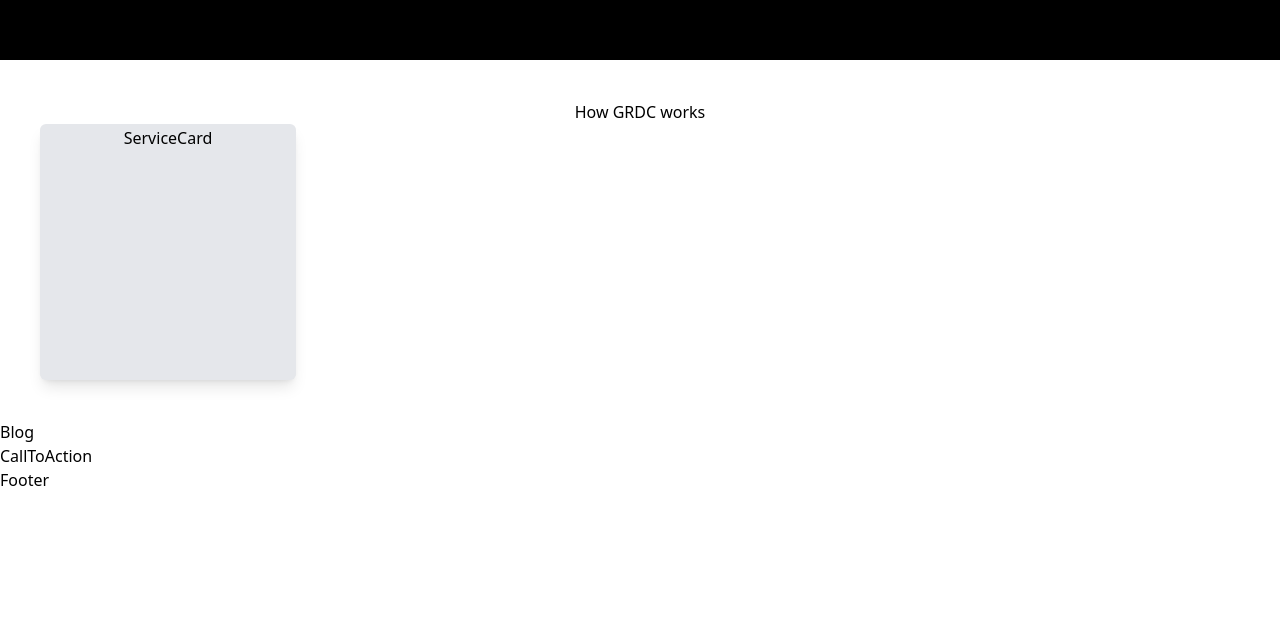
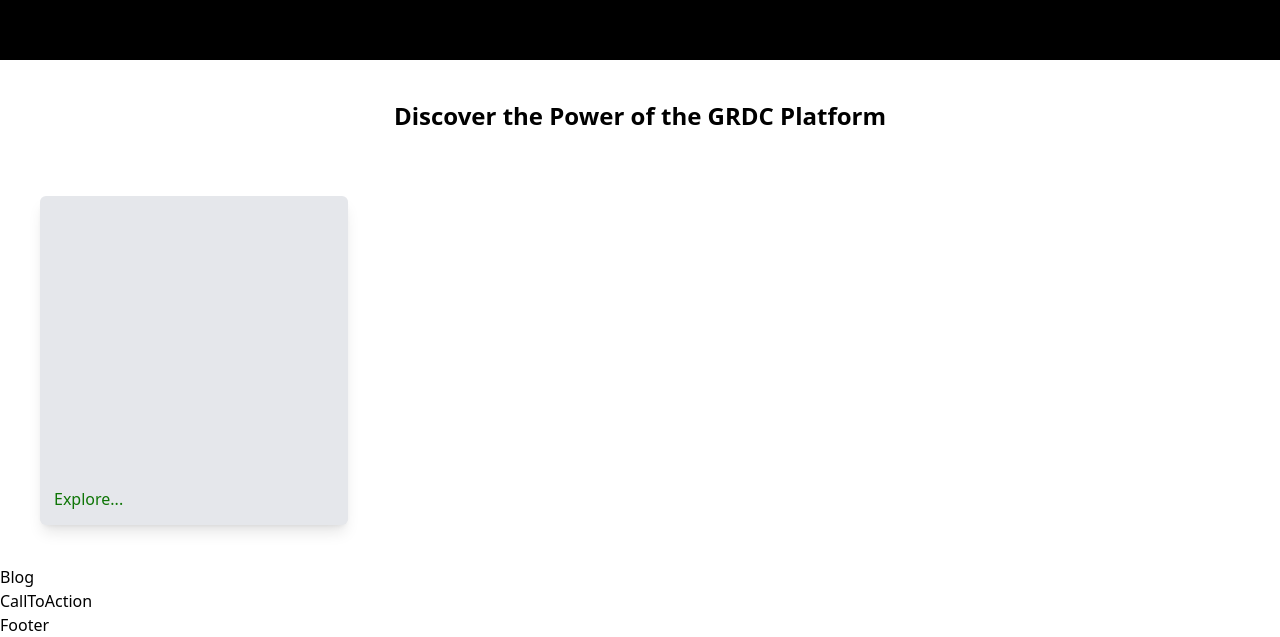
Before and after one commit to Mogakamo/GRDC-landing, a Next.js app: page / in a window 1280 px wide. Shown: the part 804-1441 px from the top of the page. Before the commit the page ends 1296 px from the top, so only its background shows below. Built offline with nearby package versions, Linux system fonts and the light colour scheme.

Commit message:
Working on the services section

```diff
--- a/components/NavBar.jsx
+++ b/components/NavBar.jsx
@@ -28,7 +28,7 @@
           </li>
         </ul>
 
-        <button className="hidden sm:block md:block bg-green-900 text-white p-2 rounded-lg">
+        <button className="hidden sm:block md:block bg-[#0E7506] text-white p-2 rounded-lg">
           <Link href="/register">Get Started</Link>
         </button>
       </div>
--- a/components/Reusables/ServiceCard.tsx
+++ b/components/Reusables/ServiceCard.tsx
@@ -1,10 +1,21 @@
-import React from 'react'
+import React from "react";
+import Link from "next/link";
 
-const ServiceCard = () => {
+const ServiceCard = ({ header, text }: { header: String; text: String }) => {
   return (
-    <div className='h-64 w-64 border-2 border-transparent shadow-lg
-                bg-gray-200 rounded-md'>ServiceCard</div>
-  )
-}
+    <div
+      className="relative h-[329px] w-[308px] border-2 border-transparent shadow-lg
+                bg-gray-200 rounded-md cursor-pointer transition duration-300 transform ease-out
+                    hover:scale-105"
+    >
+      {/* Icon */}
+      <h2>{header}</h2>
+      <p>{text}</p>
+      <div className="absolute bottom-3 left-3 text-[#0E7506]">
+        <Link href="/about">Explore...</Link>
+      </div>
+    </div>
+  );
+};
 
-export default ServiceCard
+export default ServiceCard;
--- a/components/Services.jsx
+++ b/components/Services.jsx
@@ -1,11 +1,15 @@
 import React from 'react'
 import ServiceCard from './Reusables/ServiceCard'
 
+
+
 const Services = () => {
   return (
-    <div className='text-center p-10'>
-      <h1>How GRDC works</h1>
+    <div className=' relative text-center p-10'>
+      <h1 className='font-bold text-2xl pb-16'>Discover the Power of the GRDC Platform</h1>
+      <div className='space-x-10'>
       <ServiceCard />
+      </div>
     </div>
   )
 }
--- a/package.json
+++ b/package.json
@@ -8,7 +8,8 @@
   "dependencies": {
     "next": "latest",
     "react": "18.1.0",
-    "react-dom": "18.1.0"
+    "react-dom": "18.1.0",
+    "react-responsive-carousel": "^3.2.23"
   },
   "devDependencies": {
     "@types/node": "17.0.35",
--- a/pages/index.tsx
+++ b/pages/index.tsx
@@ -11,17 +11,19 @@
 
 const Home: NextPage = () => {
   return (
-    <div className="relative">
+    <div className="">
       <Head>
         <title>GRDC - Home</title>
         <link rel="icon" href="/favicon.ico" />
       </Head>
 
       <NavBar />
-      <Hero />
-      <Services />
-      <Blog />
-      <CallToAction />
+      <main className="relative">
+        <Hero />
+        <Services />
+        <Blog />
+        <CallToAction />
+      </main>
       <Footer />
     </div>
   );
```
Also changed, not shown: 2 other files (tests, documents, lock files or other folders).
